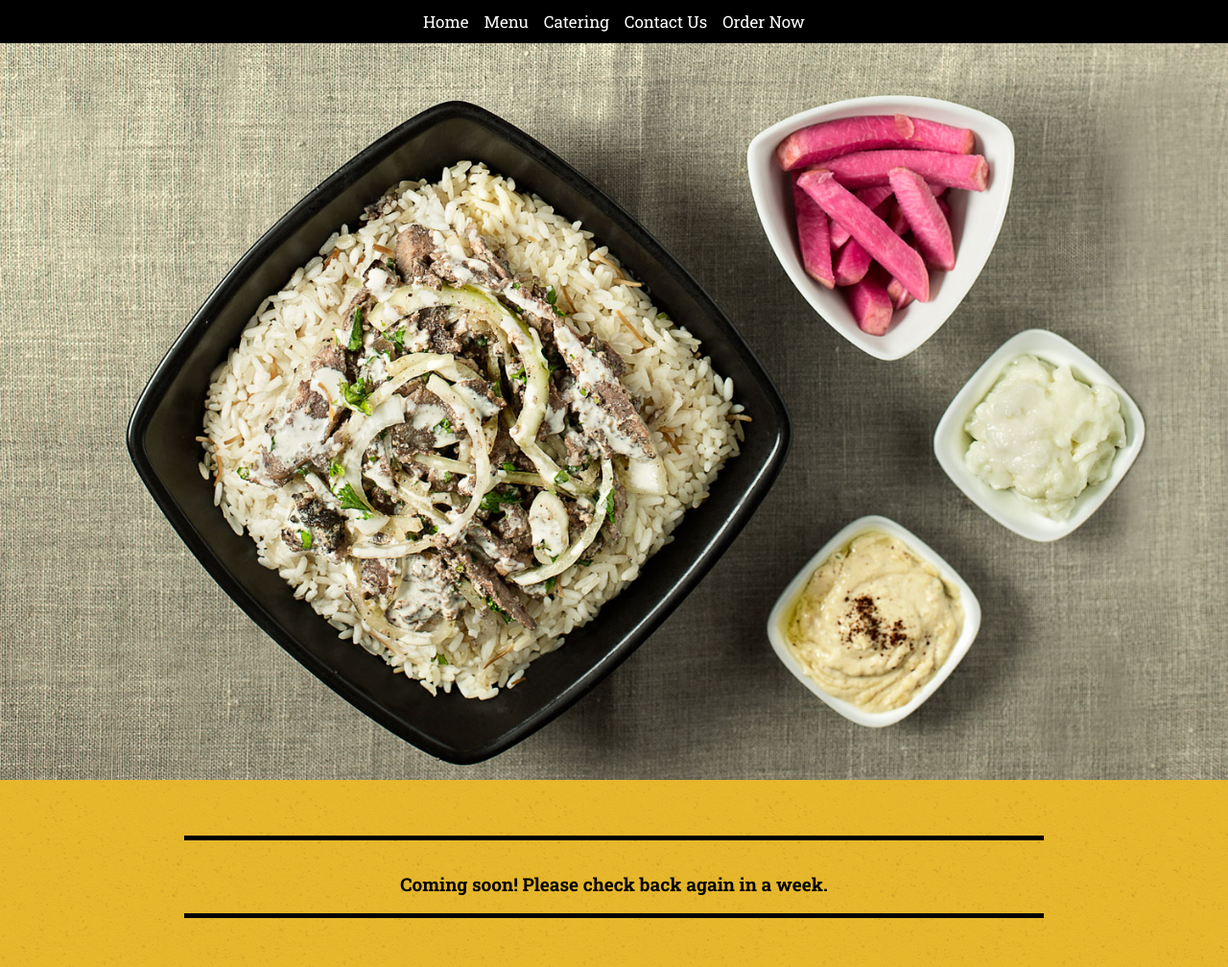
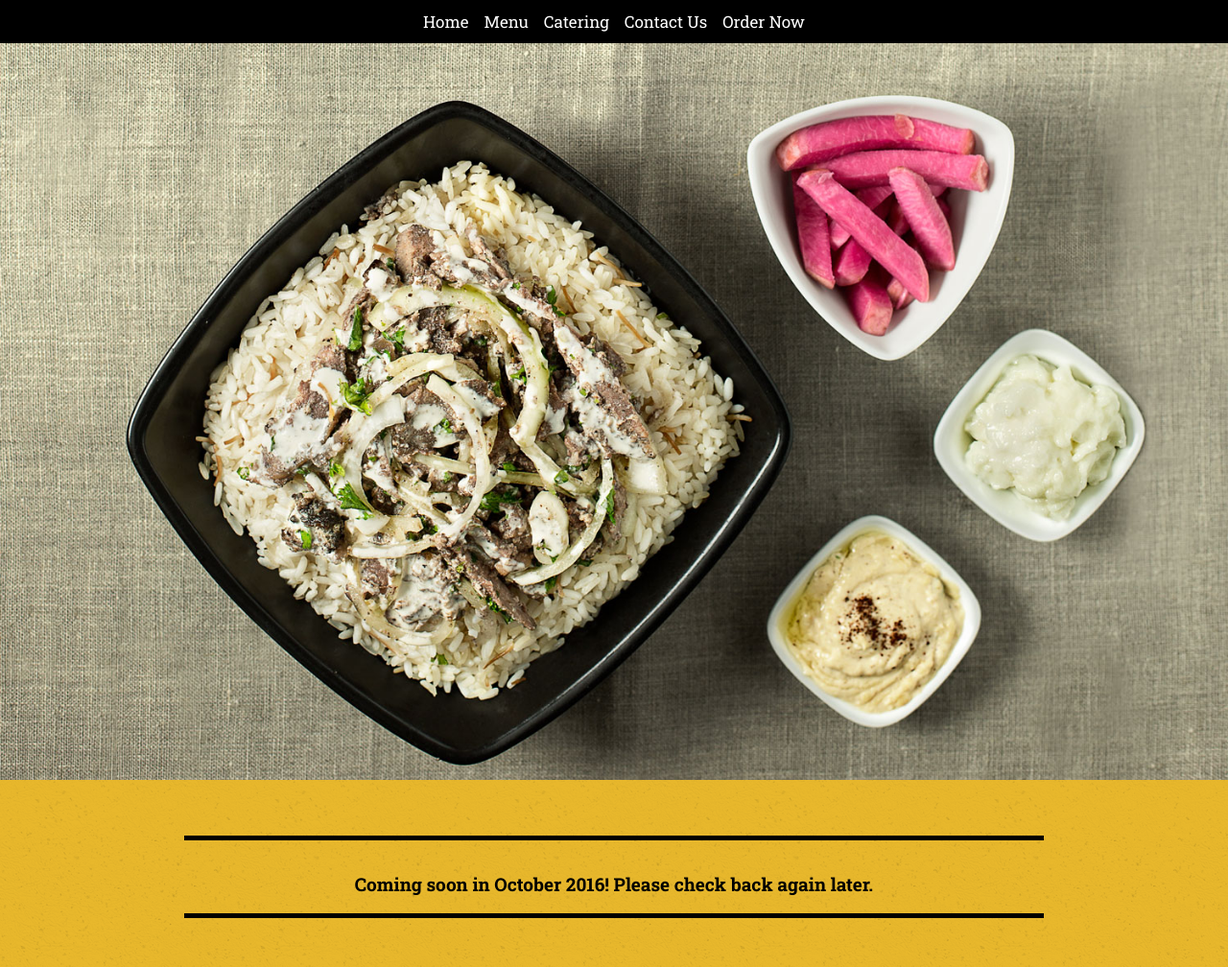
Before and after one commit to shawarmaexpress/shawarmaexpress.github.io, a plain HTML site: page order-now.html in a window 1280 px wide. Shown: the top 1008 px of the page at 96% size. Drawn offline with Linux system fonts and the light colour scheme; files that its build step writes are made by us from their sources.

Commit message:
order-now-october

```diff
--- a/order-now.html
+++ b/order-now.html
@@ -53,7 +53,7 @@
 				<hr class="section-line">
 
 				<div>
-						<p>Coming soon! Please check back again in a week.</p>
+						<p>Coming soon in October 2016! Please check back again later.</p>
 		 		</div>
 
 		 		<hr class="section-line">
```
